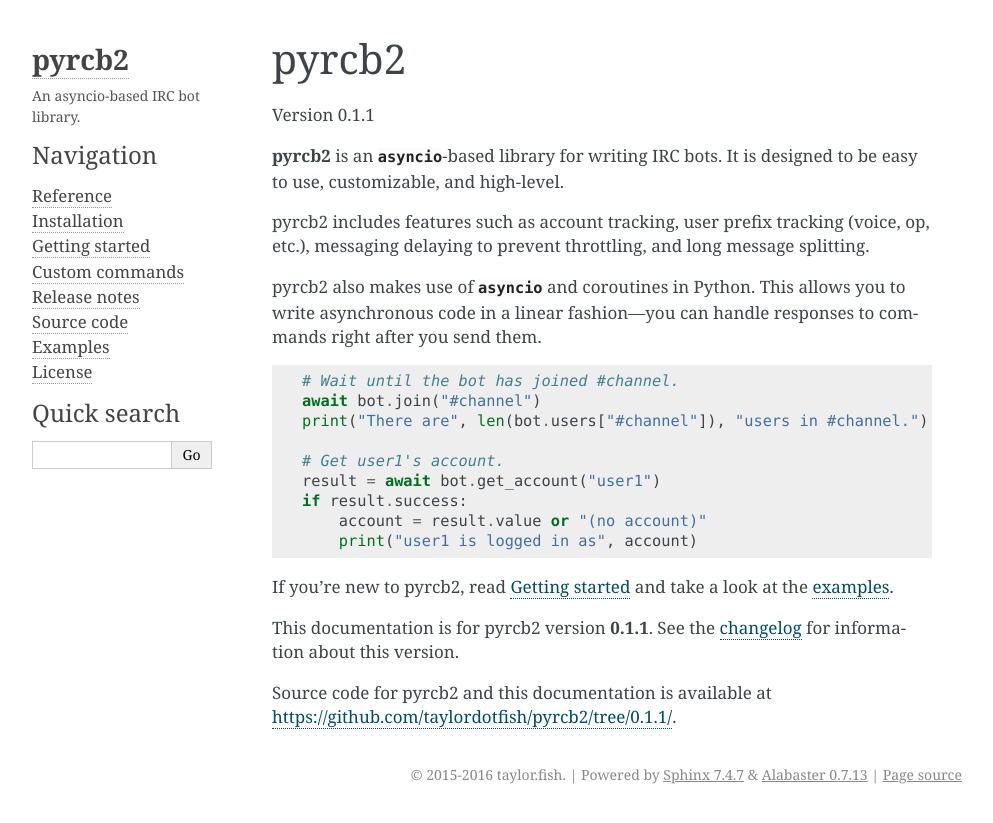
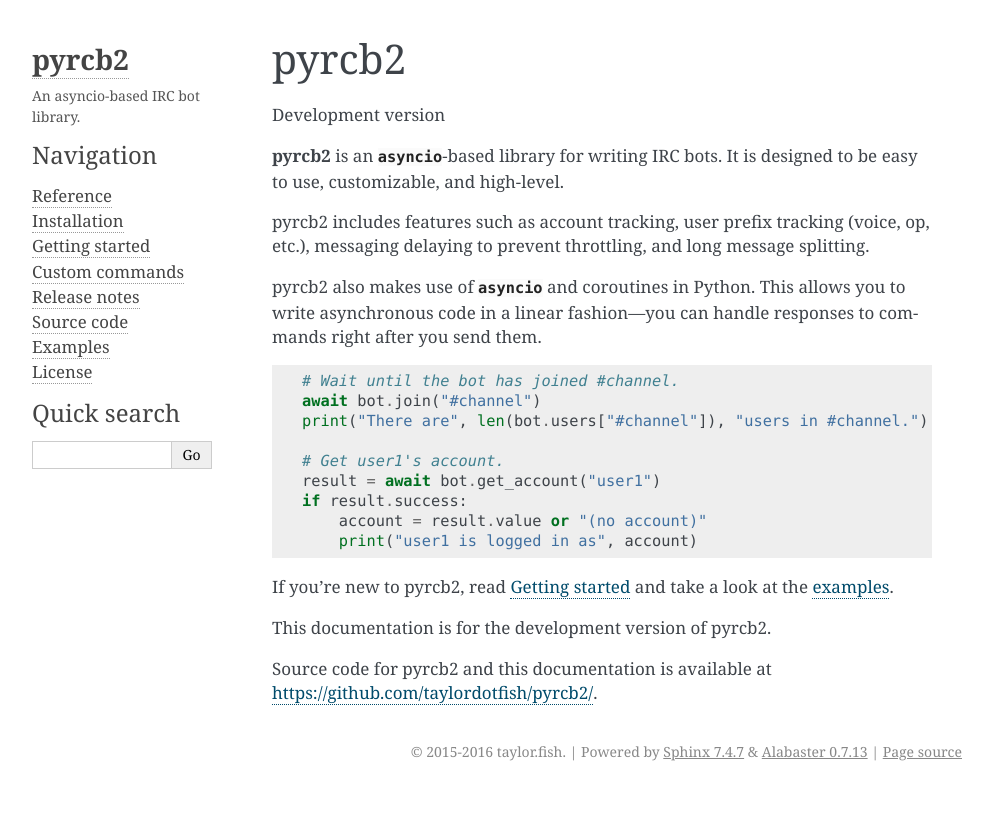
Before and after one commit to taylordotfish/pyrcb2, a Sphinx documentation site: the page built from docs/index.rst, in a window 1280 px wide. Shown: the top 823 px of the page, without its empty margins (148-1141 px from the left). Built offline with Sphinx 7.4.7, drawn with Linux system fonts in a browser that asks for light colours.

Commit message:
Bump dev version

```diff
--- a/docs/conf.py
+++ b/docs/conf.py
@@ -64,9 +64,9 @@
 # built documents.
 #
 # The short X.Y version.
-version = '0.1'
+version = '0.2'
 # The full version, including alpha/beta/rc tags.
-release = '0.1.1'
+release = '0.2.0-dev'
 
 # The language for content autogenerated by Sphinx. Refer to documentation
 # for a list of supported languages.
--- a/docs/getting-started.rst
+++ b/docs/getting-started.rst
@@ -217,6 +217,6 @@
    `examples/example.py`__
       The finished bot created above.
 
-__ https://github.com/taylordotfish/pyrcb2/tree/0.1.1/examples/
-__ https://github.com/taylordotfish/pyrcb2/blob/0.1.1/examples/skeleton.py
-__ https://github.com/taylordotfish/pyrcb2/blob/0.1.1/examples/example.py
+__ https://github.com/taylordotfish/pyrcb2/tree/master/examples/
+__ https://github.com/taylordotfish/pyrcb2/blob/master/examples/skeleton.py
+__ https://github.com/taylordotfish/pyrcb2/blob/master/examples/example.py
--- a/docs/index.rst
+++ b/docs/index.rst
@@ -25,7 +25,7 @@
 pyrcb2
 ======
 
-Version 0.1.1
+Development version
 
 **pyrcb2** is an `asyncio`-based library for writing IRC bots. It is designed
 to be easy to use, customizable, and high-level.
@@ -51,14 +51,12 @@
 If you're new to pyrcb2, read :doc:`getting-started` and take a look at the
 `examples`_.
 
-This documentation is for pyrcb2 version **0.1.1**.
-See the :doc:`changelog <release-notes/0.1>`
-for information about this version.
+This documentation is for the development version of pyrcb2.
 
 Source code for pyrcb2 and this documentation is available at
-`<https://github.com/taylordotfish/pyrcb2/tree/0.1.1/>`_.
+`<https://github.com/taylordotfish/pyrcb2/>`_.
 
-.. _examples: https://github.com/taylordotfish/pyrcb2/tree/0.1.1/examples/
+.. _examples: https://github.com/taylordotfish/pyrcb2/tree/master/examples/
 
 
 .. toctree::
@@ -69,6 +67,6 @@
    getting-started
    custom-commands
    release-notes/index
-   Source code <https://github.com/taylordotfish/pyrcb2/tree/0.1.1/>
-   Examples <https://github.com/taylordotfish/pyrcb2/tree/0.1.1/examples/>
-   License <https://github.com/taylordotfish/pyrcb2/blob/0.1.1/LICENSE>
+   Source code <https://github.com/taylordotfish/pyrcb2/tree/master/>
+   Examples <https://github.com/taylordotfish/pyrcb2/tree/master/examples/>
+   License <https://github.com/taylordotfish/pyrcb2/blob/master/LICENSE>
--- a/pyrcb2/__init__.py
+++ b/pyrcb2/__init__.py
@@ -37,7 +37,7 @@
 from . import numerics
 from . import utils
 
-__version__ = "0.1.1"
+__version__ = "0.2.0-dev"
 
 # Silence Pyflakes warnings about unused imports.
 assert [Status]
--- a/setup.py
+++ b/setup.py
@@ -32,7 +32,7 @@
 
 setup(
     name="pyrcb2",
-    version="0.1.1",
+    version="0.2.0-dev",
     description="An asyncio-based IRC bot library.",
     long_description=LONG_DESCRIPTION,
     url="https://github.com/taylordotfish/pyrcb2",
```
Also changed, not shown: README.rst (+4 -8 lines).
